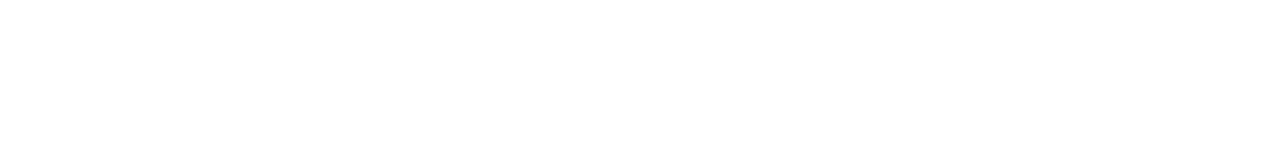
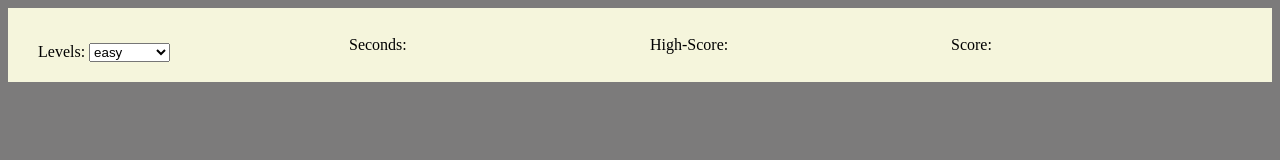
Before and after one commit to WebAhead7/faster-typer, a plain HTML site: page index.html in a window 1280 px wide. Drawn offline with Linux system fonts and the light colour scheme.

Commit message:
Created the header Related #1

```diff
--- a/index.html
+++ b/index.html
@@ -8,9 +8,41 @@
 </head>
 <body>
     <div class="container">
+
         <div class="header">
 
+            <div class="list-div">
+                <label>Levels:</label>
+                <select  id="level-list"  name="level" >
+                    <option value="10">easy</option>
+                    <option value="8">medium</option>
+                    <option value="5">hard</option>
+                    <option value="3">legendary</option>
+                </select>
+           </div>
+            <div class="sec-div">
+            <span>Seconds: </span>
+
+            <div id="sec">
+
+            </div>
+            </div>
+
+            <div class="high-Score-div" >
+                <span>High-Score: </span>
+            <div id="high-score">
+
+            </div>
+            </div>
+
+            <div class="score-div" >
+                <span>Score:</span>
+                <div id="score">
+
+                </div>
+            </div>
         </div>
+
         <div class="game">
 
         </div>
--- a/style.css
+++ b/style.css
@@ -1,3 +1,44 @@
 * {
   box-sizing: border-box;
 }
+body{
+  background: rgb(124, 123, 123);
+
+}
+.container {
+  display: flex;
+  flex-direction: column;
+  justify-content: center;
+  align-items: center;
+  position: relative;
+}
+
+ .header {
+  display: flex;
+  flex-direction: row;
+  align-items: center;
+  background-color: beige;
+  padding-top: 25px;
+  width: 100%;
+  padding: 20px;;
+}
+
+.list-div{
+  padding: 0px 10px;
+margin-top: 15px;
+  flex:1;
+  order: 1;
+
+}
+.sec-div{
+  flex: 1;
+  order: 2;
+}
+.high-Score-div{
+  flex: 1;
+  order: 3;
+}
+.score-div{
+  flex: 1;
+  order: 4;
+}
```
